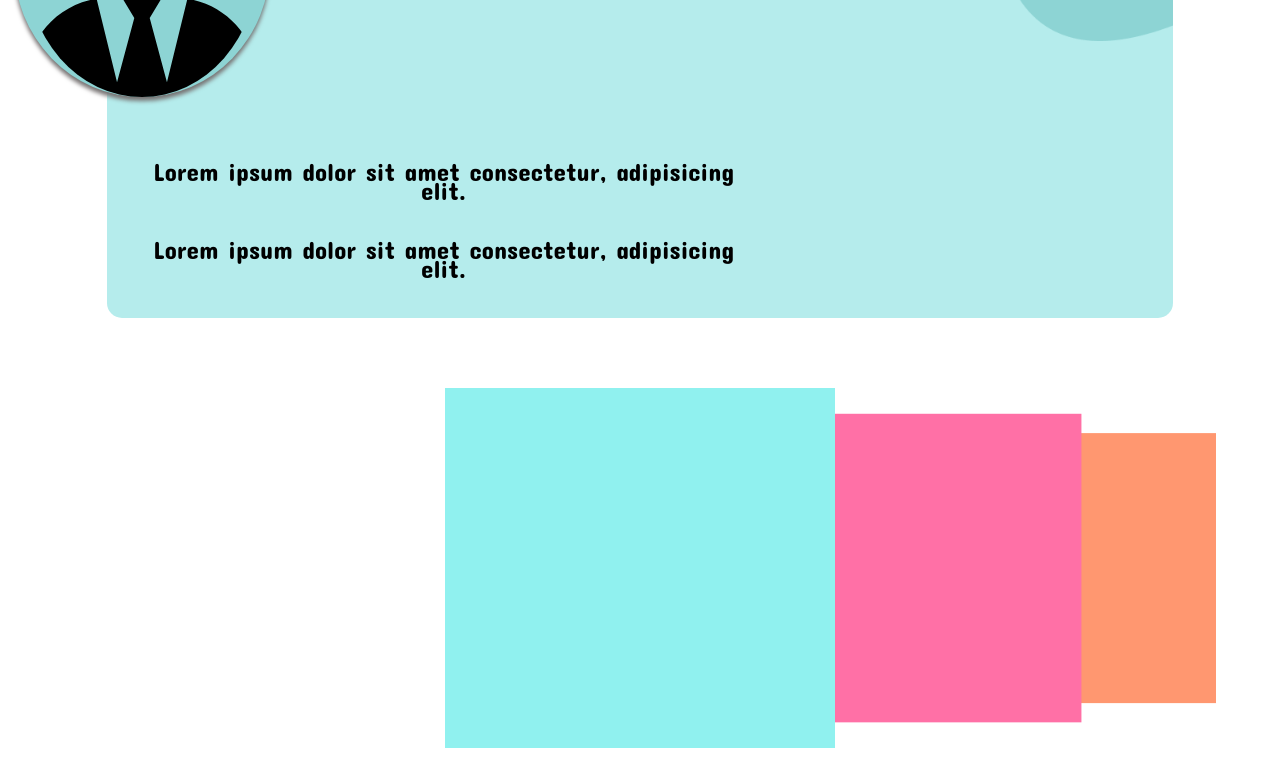
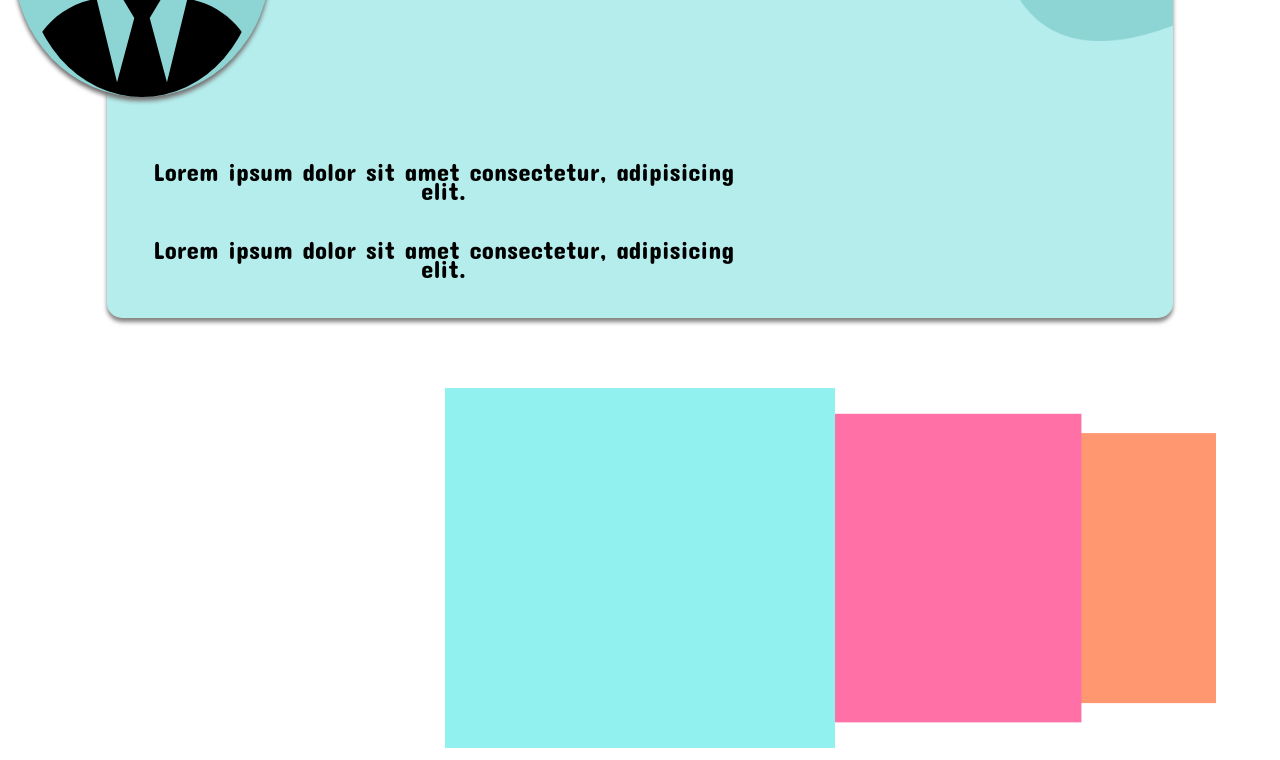
Before and after one commit to cpiresm/news, a plain HTML site: page html/notas/basenotas.html in a window 1280 px wide. Shown: the part 340-1100 px from the top of the page. Drawn offline with nearby package versions, Linux system fonts and the light colour scheme; a web font is replaced by a local one.

Commit message:
Detalles para el article

```diff
--- a/css/basenotas.css
+++ b/css/basenotas.css
@@ -27,6 +27,7 @@ article{
     height: 100%;
     border-radius: 0px 0px 15px 15px;
     padding: 0px !important;
+    box-shadow: 0px 4px 4px #777373e5;
 }
 
 .div1{
```
